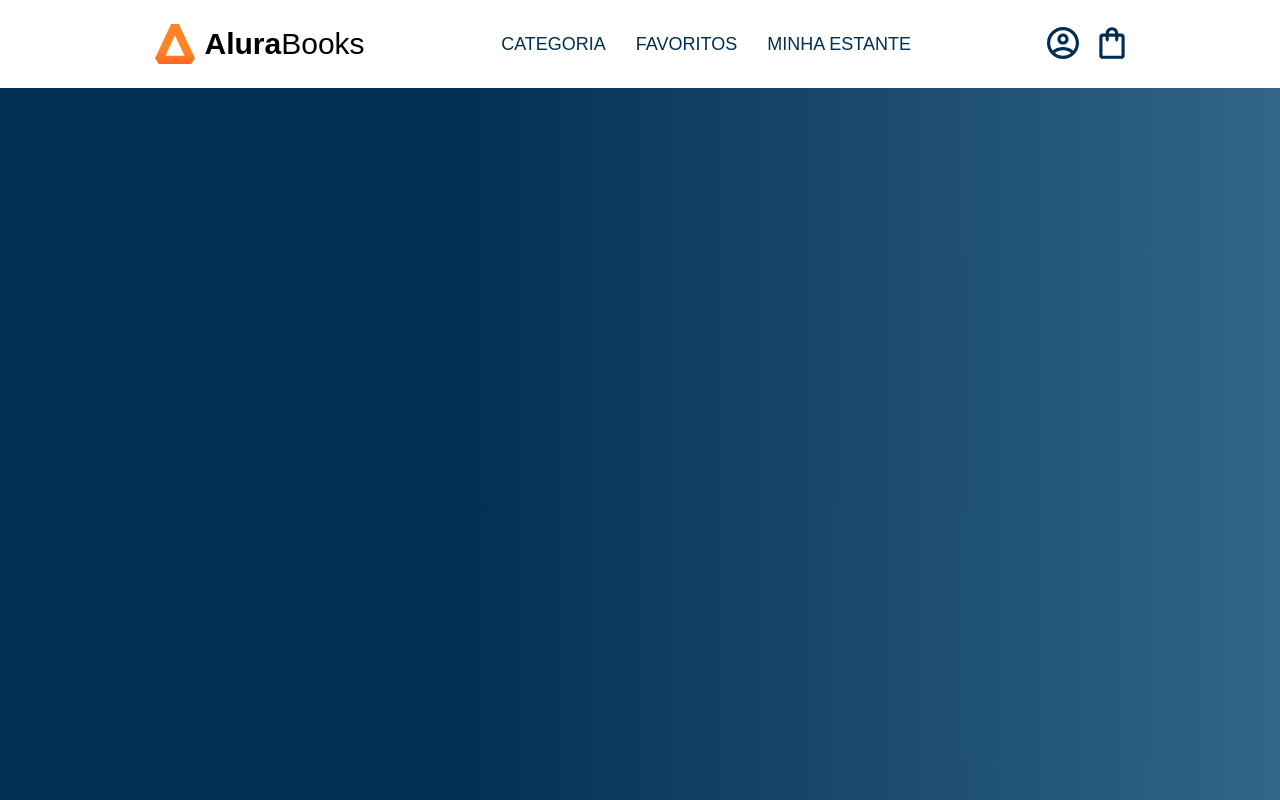
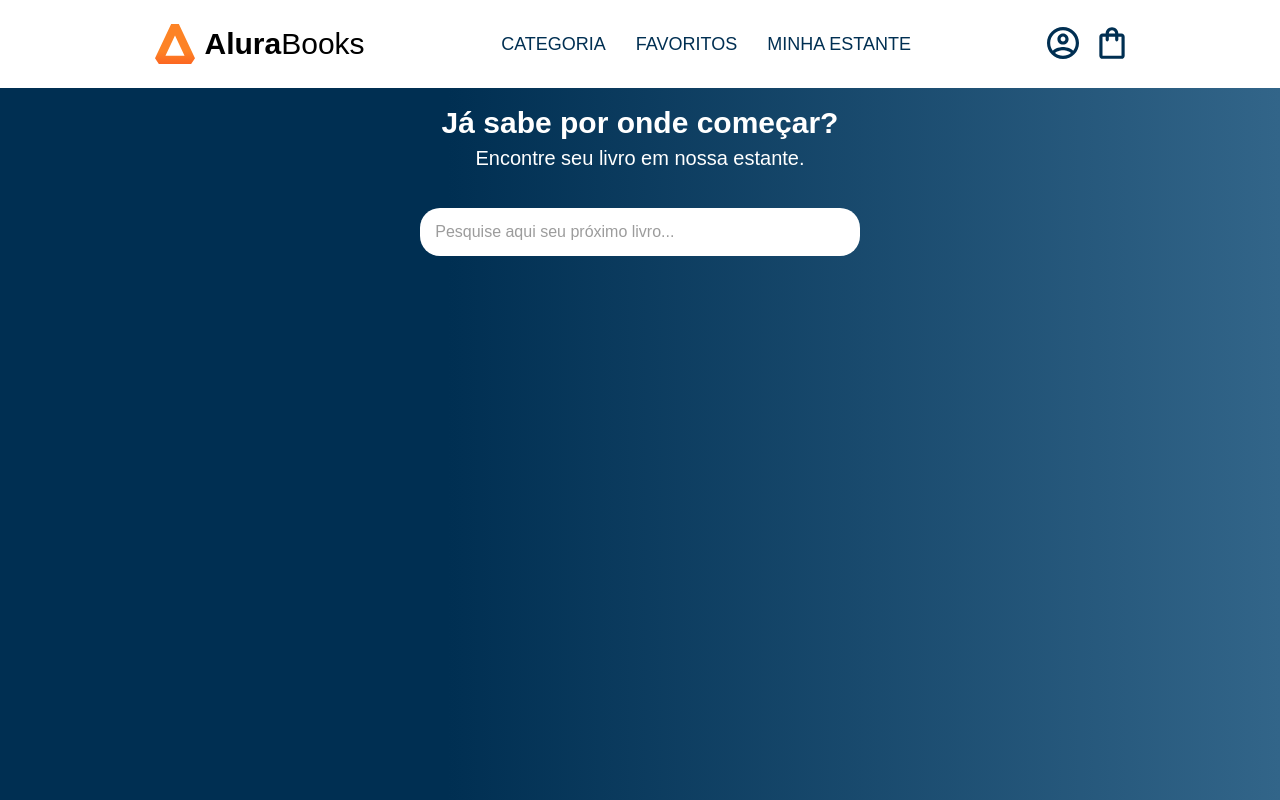
Before and after one commit to marcelypcosta/alura-books, a React (Create React App) app: page / in a window 1280 px wide. Built offline with nearby package versions, Linux system fonts and the light colour scheme.

Commit message:
Criando o buscador

```diff
--- a/src/App.js
+++ b/src/App.js
@@ -3,18 +3,20 @@ import styled from "styled-components";
 
 // Components
 import Header from "./components/Header/header";
+import Buscador from "./components/Buscador";
 
 const AppContainer = styled.div`
-    font-family: Arial, Helvetica, sans-serif;
-    width: 100%;
-    height: 100vh;
-    background-image: linear-gradient(90deg, #002f52 35%, #326589);
+  font-family: Arial, Helvetica, sans-serif;
+  width: 100%;
+  height: 100vh;
+  background-image: linear-gradient(90deg, #002f52 35%, #326589);
 `;
 
 function App() {
   return (
     <AppContainer>
       <Header />
+      <Buscador />
     </AppContainer>
   );
 }
--- /dev/null
+++ b/src/components/Buscador/index.js
@@ -0,0 +1,39 @@
+//Biblioteca
+import styled from "styled-components";
+
+// Components
+import Input from "../Input";
+
+const SectionBuscar = styled.section`
+  width: 80%;
+  margin: 20px auto 0;
+  display: flex;
+  flex-direction: column;
+  gap: 10px;
+  align-items: center;
+`;
+
+const Titulo = styled.h2`
+  text-align: center;
+  font-size: 30px;
+  color: #fff;
+  font-weight: bold;
+`;
+
+const Subtitulo = styled.h3`
+  text-align: center;
+  font-size: 20px;
+  color: #fff;
+`;
+
+function Buscador() {
+  return (
+    <SectionBuscar>
+      <Titulo>Já sabe por onde começar?</Titulo>
+      <Subtitulo>Encontre seu livro em nossa estante.</Subtitulo>
+      <Input placeholder="Pesquise aqui seu próximo livro..." />
+    </SectionBuscar>
+  );
+}
+
+export default Buscador;
--- /dev/null
+++ b/src/components/Input/index.js
@@ -0,0 +1,20 @@
+// Biblioteca
+import styled from "styled-components";
+
+const Input = styled.input`
+    background-color: #fff;
+    border: none;
+    padding: 15px;
+    border-radius: 20px;
+    width: 40%;
+    color: #000;
+    font-size: 16px;
+    margin-top: 30px;
+
+    &::placeholder{
+        color: #9c9c9c;
+        font-size: 16px;
+    }
+`
+
+export default Input;
```
